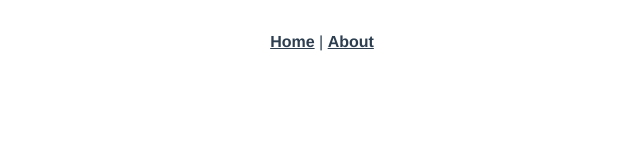
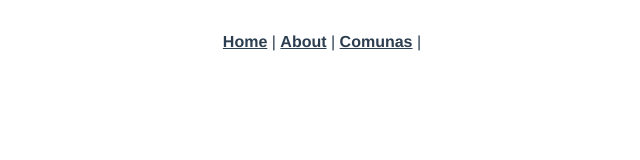
Before and after one commit to OscarS5AN/Oscar-Jaramillo, a Vue app: page / in a window 1280 px wide. Before the commit this address had no page. Shown: the top 160 px of the page, without its empty margins (318-958 px from the left). Built offline with nearby package versions, Linux system fonts and the light colour scheme.

Commit message:
se agrgeo un enlace de comunas

```diff
--- a/src/App.vue
+++ b/src/App.vue
@@ -1,7 +1,8 @@
 <template>
-  <nav>
+  <nav id="nav">
     <router-link to="/">Home</router-link> |
-    <router-link to="/about">About</router-link>
+    <router-link to="/about">About</router-link> |
+    <router-link to="/comunas">Comunas</router-link> |
   </nav>
   <router-view/>
 </template>
```
